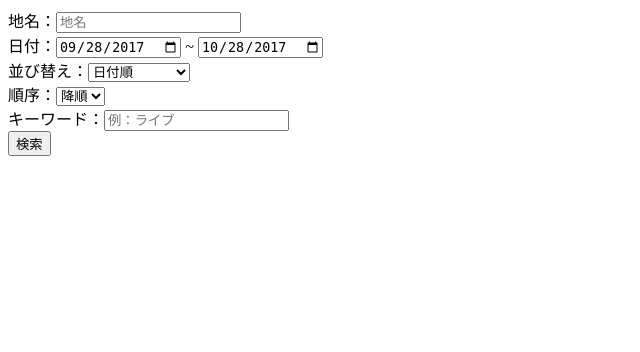
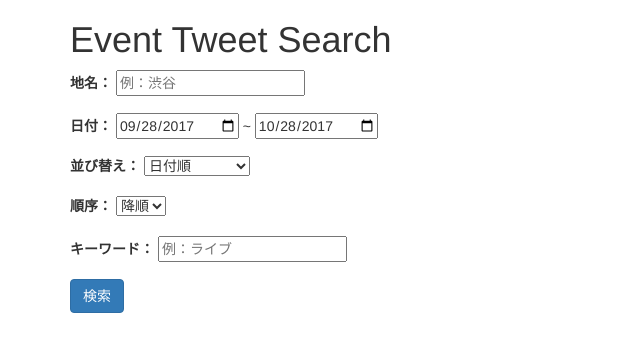
Before and after one commit to daiking1756/EventSearch_App, a PHP site: page / in a window 1280 px wide. Shown: the top 352 px of the page, without its empty margins (0-640 px from the left). Run offline with PHP 8.4, Linux system fonts and the light colour scheme; some libraries are stand-ins or nearby versions.

Commit message:
Using BootStrap.

```diff
--- a/index.php
+++ b/index.php
@@ -1,19 +1,55 @@
-<form action="result.php" method="get">
-    地名：<input type="text" name="message" placeholder="地名" required><br>
-    日付：<input type="date" name="since_date" value="<?php echo(date('Y-m-d'));?>" required> ~
-        <input type="date" name="until_date" value="<?php echo(date('Y-m-d', strtotime("+ 1 months")));?>" required><br>
-    並び替え：<select name="sort_by">
-            <option value="date" selected>日付順</option>
-            <option value="favoriteeeee">お気に入り順</option>
-            </select><br>
-    順序：<select name="sort_order">
-            <option value="-1">昇順</option>
-            <option value="1" selected>降順</option>
-            </select><br>
- <!--  <input type="radio" name="sort_radio" value="date">日付順<br>
-  <input type="radio" name="sort_radio" value="favorite">反響順<br>
-  -->
-    キーワード：<input type="text" name="keyword" placeholder="例：ライブ"><br>
-    <input type="submit" value="検索">
-
-</form>
+<!DOCTYPE html>
+<html lang="ja">
+<head>
+    <meta charset="utf-8">
+    <meta http-equiv="X-UA-Compatible" content="IE=edge">
+    <meta name="viewport" content="width=device-width, initial-scale=1">
+    <meta name="description" content="">
+    <meta name="author" content="">
+    <title>入力ページ</title>
+    <link rel="stylesheet" href="https://maxcdn.bootstrapcdn.com/bootstrap/3.2.0/css/bootstrap.min.css">
+    <style>
+        @media (min-width: 768px)
+        .container {
+            max-width: 730px;
+        }
+    </style>
+</head>
+<body>
+    <div class="container">
+    <h1>Event Tweet Search</h1>
+        <form action="result.php" method="get">
+            <div class="form-group">
+                <label>地名：</label>
+                <input type="text" name="message" placeholder="例：渋谷" required>
+            </div>
+            <div class="form-group">
+                <label>日付：</label>
+                <input type="date" name="since_date" value="<?php echo(date('Y-m-d'));?>" required> ~
+                <input type="date" name="until_date" value="<?php echo(date('Y-m-d', strtotime("+ 1 months")));?>" required>
+            </div>
+            <div class="form-group">
+                <label>並び替え：</label>
+                <select name="sort_by">
+                    <option value="date" selected>日付順</option>
+                    <option value="favoriteeeee">お気に入り順</option>
+                </select>
+            </div>
+            <div class="form-group">
+                <label>順序：</label>
+                <select name="sort_order">
+                    <option value="1" selected>降順</option>
+                    <option value="-1">昇順</option>
+                </select>
+            </div>
+            <div class="form-group">
+                <label>キーワード：</label>
+                <input type="text" name="keyword" placeholder="例：ライブ"><br>
+            </div>
+            <input type="submit" value="検索" class="btn btn-primary">
+        </form>
+    </div>
+    <script src="//ajax.googleapis.com/ajax/libs/jquery/1.11.1/jquery.min.js"></script>
+    <script src="//maxcdn.bootstrapcdn.com/bootstrap/3.2.0/js/bootstrap.min.js"></script>
+</body>
+</html>
--- a/result.php
+++ b/result.php
@@ -9,12 +9,12 @@
 
     $collection_id = split('-', $outpara[0]);
     // echo($outpara[0]);
-    echo($collection_path);
-    echo(date('Y/m/d'));
+    // echo($collection_path);
+    // echo(date('Y/m/d'));
     $collection_url = "https://twitter.com/cs_hiroshima_u/timelines/" . $collection_id[1];
 
     // echo($collection_id[1]);
-    echo($collection_url);
+    // echo($collection_url);
 ?>
 
 <!DOCTYPE html>
```
Also changed, not shown: 1 other file.
